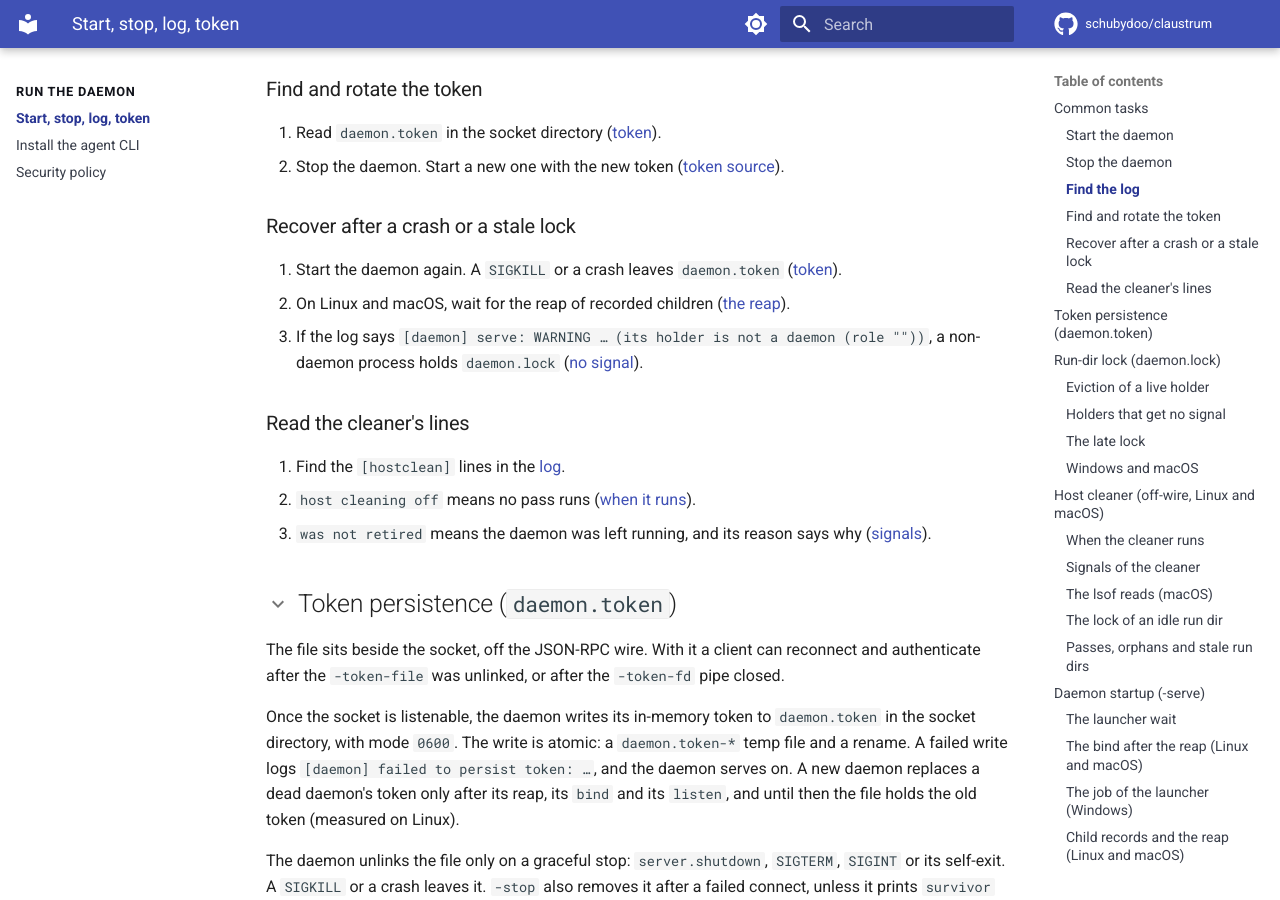
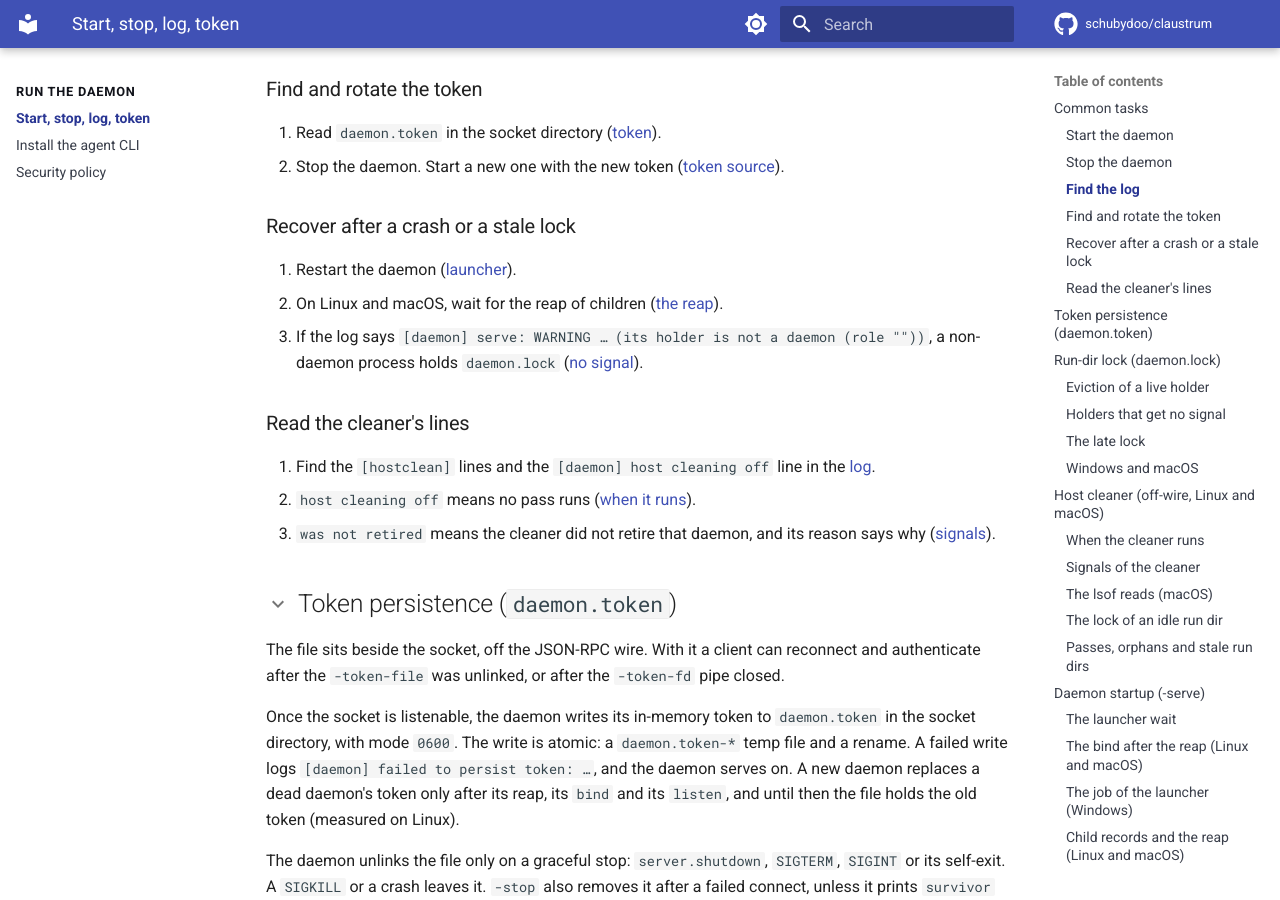
Before and after one commit to schubydoo/claustrum, an MkDocs documentation site: the page built from docs/DAEMON.md, in a window 1280 px wide and 900 px high, scrolled down 757 px. Built offline with MkDocs 1.6.1 and Material for MkDocs 9.7.7, drawn with Linux system fonts in a browser that asks for light colours; comment, search, counter and statistics services are not loaded.

Commit message:
docs: sharpen two cleaner steps on the daemon page
Co-Authored-By: Claude Opus 5.5 <noreply@anthropic.com>

```diff
--- a/docs/DAEMON.md
+++ b/docs/DAEMON.md
@@ -30,15 +30,15 @@ section. The other marks are those of the [protocol reference](PROTOCOL.md).
 
 ### Recover after a crash or a stale lock
 
-1. Start the daemon again. A `SIGKILL` or a crash leaves `daemon.token` ([token](#token-persistence-daemontoken)).
-2. On Linux and macOS, wait for the reap of recorded children ([the reap](#the-bind-after-the-reap-linux-and-macos)).
+1. Restart the daemon ([launcher](#the-launcher-wait)).
+2. On Linux and macOS, wait for the reap of children ([the reap](#the-bind-after-the-reap-linux-and-macos)).
 3. If the log says `[daemon] serve: WARNING … (its holder is not a daemon (role ""))`, a non-daemon process holds `daemon.lock` ([no signal](#holders-that-get-no-signal)).
 
 ### Read the cleaner's lines
 
-1. Find the `[hostclean]` lines in the [log](#daemon-log-remote-serverlog).
+1. Find the `[hostclean]` lines and the `[daemon] host cleaning off` line in the [log](#daemon-log-remote-serverlog).
 2. `host cleaning off` means no pass runs ([when it runs](#when-the-cleaner-runs)).
-3. `was not retired` means the daemon was left running, and its reason says why ([signals](#signals-of-the-cleaner)).
+3. `was not retired` means the cleaner did not retire that daemon, and its reason says why ([signals](#signals-of-the-cleaner)).
 
 ## Token persistence (`daemon.token`)
 
```
